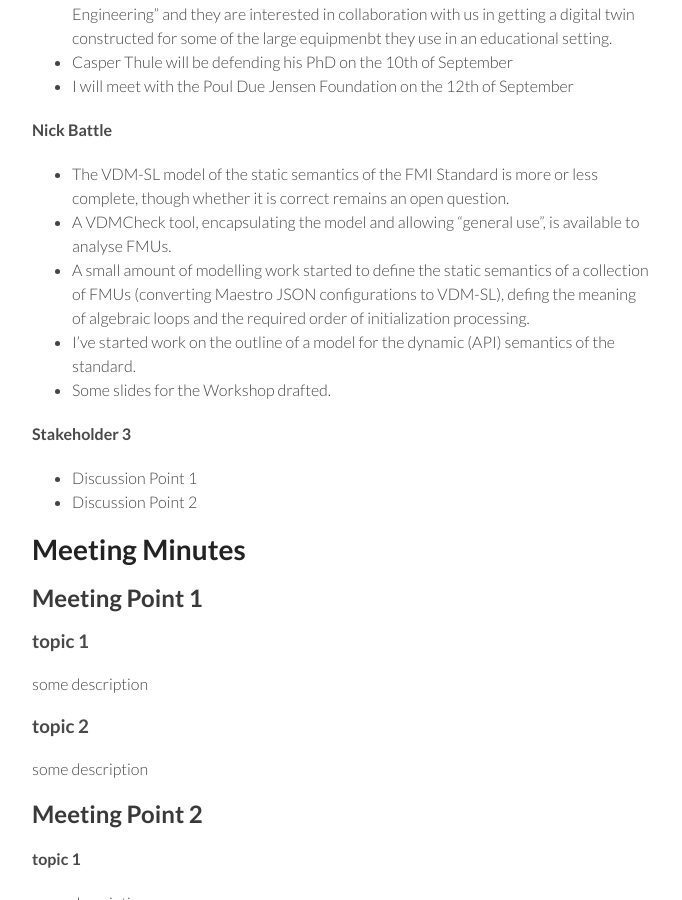
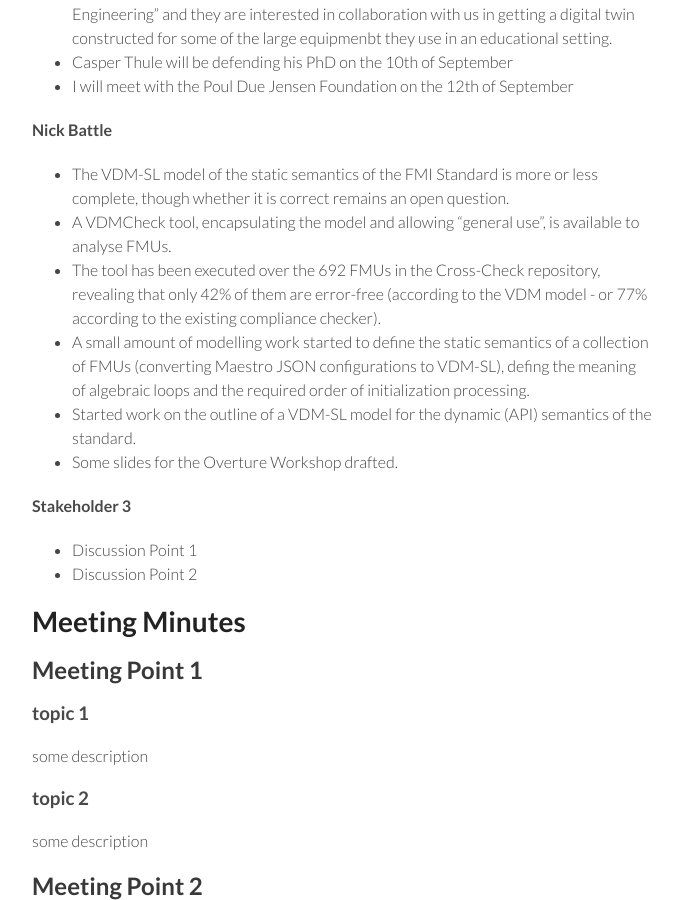
Before and after one commit to digitaltwincentre/digitaltwincentre.github.io, a Jekyll site: the page built from _biweeklies/Biweekly-3.md, in a window 1280 px wide and 900 px high, scrolled down 442 px. Shown: the whole window, without its empty margins (418-1100 px from the left). Built offline with Jekyll 4.4.1, drawn with Linux system fonts in a browser that asks for light colours; nearby versions of some CDN libraries.

Commit message:
Update Biweekly-3.md

```diff
--- a/_biweeklies/Biweekly-3.md
+++ b/_biweeklies/Biweekly-3.md
@@ -32,9 +32,10 @@ private information must be stored elsewhere.  -->
 #### Nick Battle
 * The VDM-SL model of the static semantics of the FMI Standard is more or less complete, though whether it is correct remains an open question.
 * A VDMCheck tool, encapsulating the model and allowing "general use", is available to analyse FMUs.
+* The tool has been executed over the 692 FMUs in the Cross-Check repository, revealing that only 42% of them are error-free (according to the VDM model - or 77% according to the existing compliance checker).
 * A small amount of modelling work started to define the static semantics of a collection of FMUs (converting Maestro JSON configurations to VDM-SL), defing the meaning of algebraic loops and the required order of initialization processing.
-* I've started work on the outline of a model for the dynamic (API) semantics of the standard.
-* Some slides for the Workshop drafted.
+* Started work on the outline of a VDM-SL model for the dynamic (API) semantics of the standard.
+* Some slides for the Overture Workshop drafted.
 
 #### Stakeholder 3
 * Discussion Point 1
```
